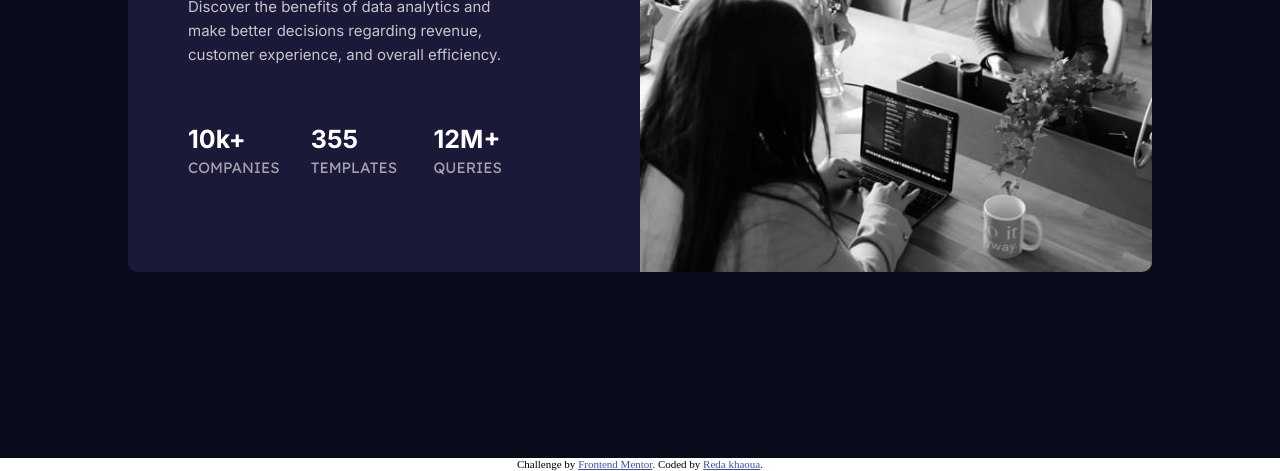
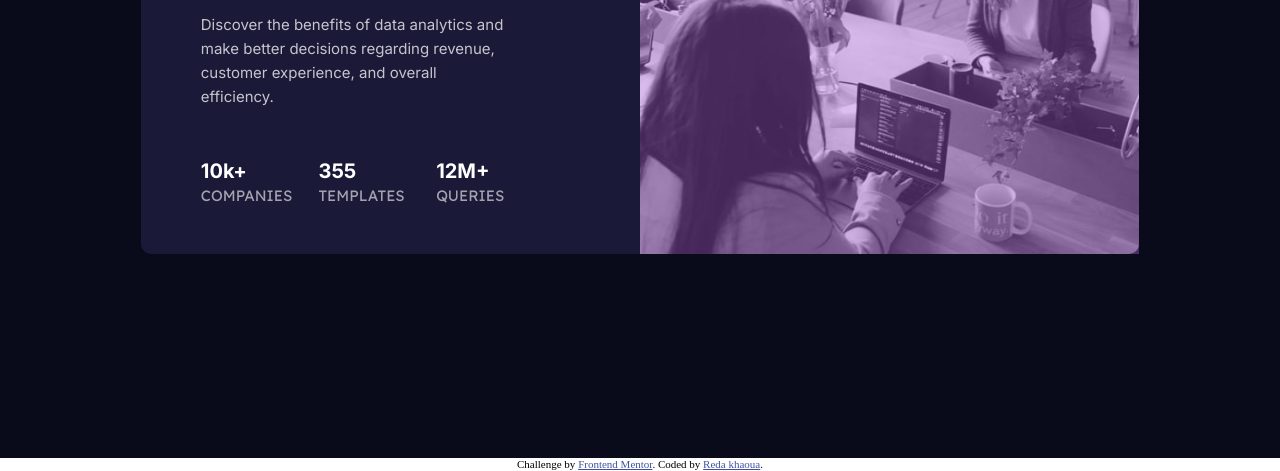
Before and after one commit to RidaKhaoua/Front-End-Monetor-Chalange-01, a plain HTML site: page index.html in a window 1280 px wide. Shown: the part 342-813 px from the top of the page. Drawn offline with Linux system fonts and the light colour scheme.

Commit message:
update css

```diff
--- a/css/style.css
+++ b/css/style.css
@@ -33,9 +33,10 @@
 
 .container .content {
   /* border: 1px solid yellow; */
-  width: 80%;
+  width: 78%;
   display: grid;
   grid-template-columns: repeat(auto-fit, minmax(280px, 1fr));
+  grid-template-rows: 391px;
 }
 @media (max-width: 375px) {
   .container .content {
@@ -106,7 +107,7 @@
   justify-content: space-between;
   align-items: center;
   width: 80%;
-  margin-top: 40px;
+  margin-top: 34px;
   padding: 12px 0px;
 }
 
@@ -133,7 +134,7 @@
 
 .container .content .first-div .statistique p span:first-child {
   font-family: "Inter";
-  font-size: 25px;
+  font-size: 20px;
   font-weight: 700;
   line-height: 1.6;
 }
@@ -164,6 +165,20 @@
   }
 }
 
+.container .content .second-div {
+  position: relative;
+}
+
+.container .content .second-div::before {
+  content: "";
+  position: absolute;
+  left: 0;
+  top: 0;
+  height: 100%;
+  width: 100%;
+  background-color: hsla(277, 64%, 61%, 0.4);
+}
+
 .container .content img {
   width: 100%;
   height: 100%;
```
